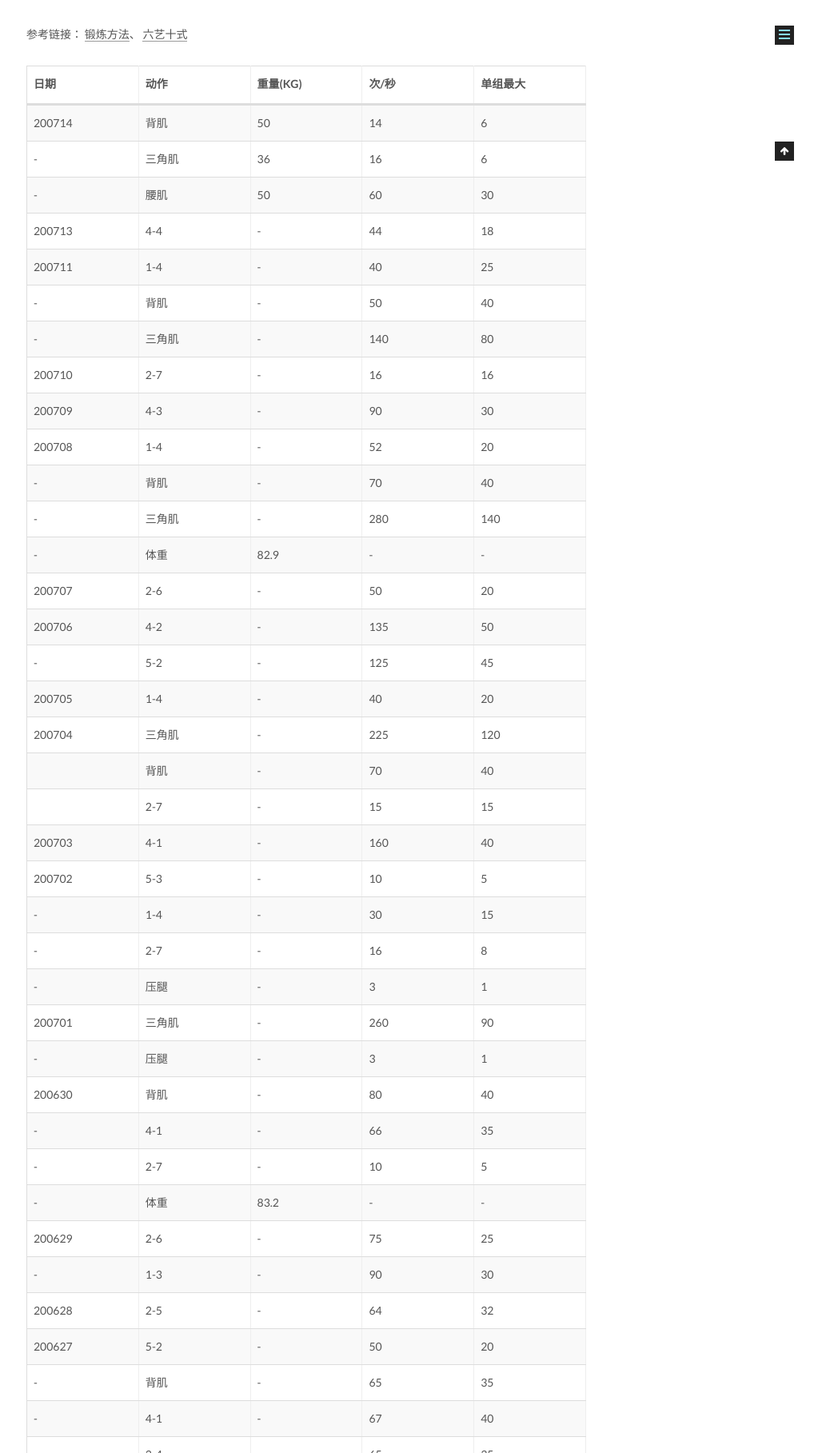
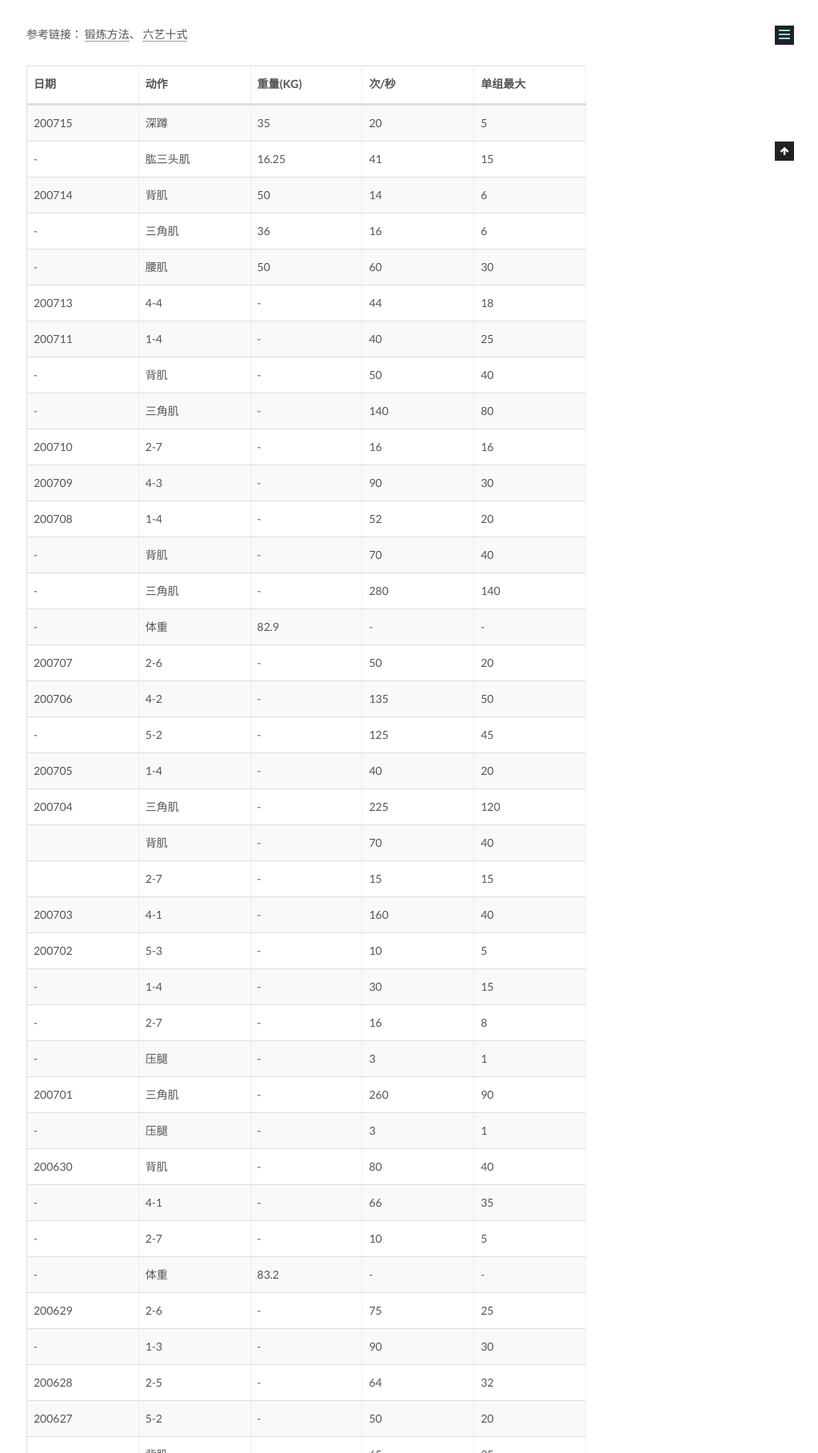
Before and after one commit to CodeHunter2006/CodeHunter2006.github.io, a Jekyll site: the page built from _posts/2020-06-01-Fitness_Record.md, in a window 1280 px wide, cut to the strip 799-2616 px from the top of the page. Shown: the whole strip at 80% size, without its empty margins (257-1280 px from the left). Built offline with Jekyll 4.4.1, drawn with Linux system fonts in a browser that asks for light colours.

Commit message:
[doc]: add contents.

```diff
--- a/_posts/2020-06-01-Fitness_Record.md
+++ b/_posts/2020-06-01-Fitness_Record.md
@@ -14,6 +14,8 @@ tags: Healthy
 
 | 日期   | 动作     | 重量(KG) | 次/秒 | 单组最大 |
 | ------ | -------- | -------- | ----- | -------- |
+| 200715 | 深蹲     | 35       | 20    | 5        |
+| -      | 肱三头肌 | 16.25    | 41    | 15       |
 | 200714 | 背肌     | 50       | 14    | 6        |
 | -      | 三角肌   | 36       | 16    | 6        |
 | -      | 腰肌     | 50       | 60    | 30       |
```
Also changed, not shown: _posts/2020-06-07-Lose_Weight.md (+5 -0 lines).
